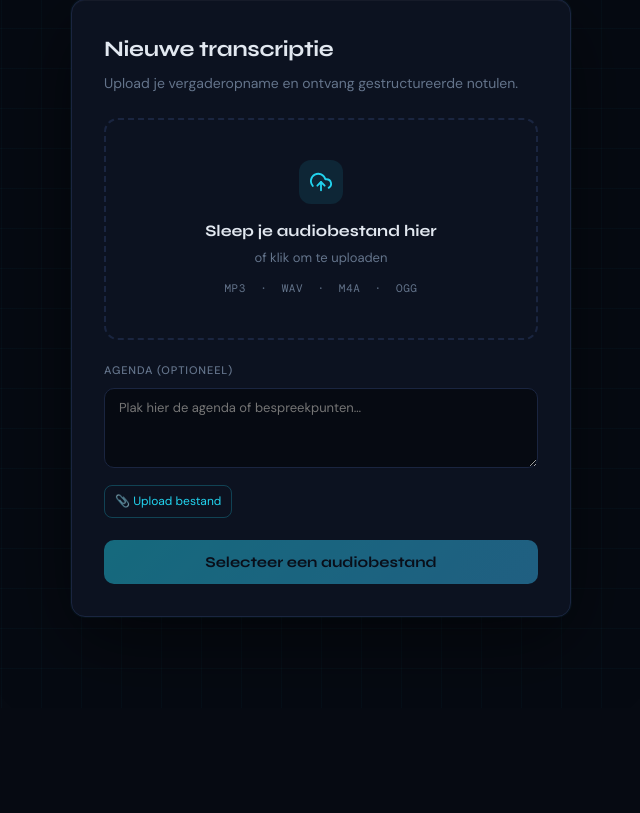
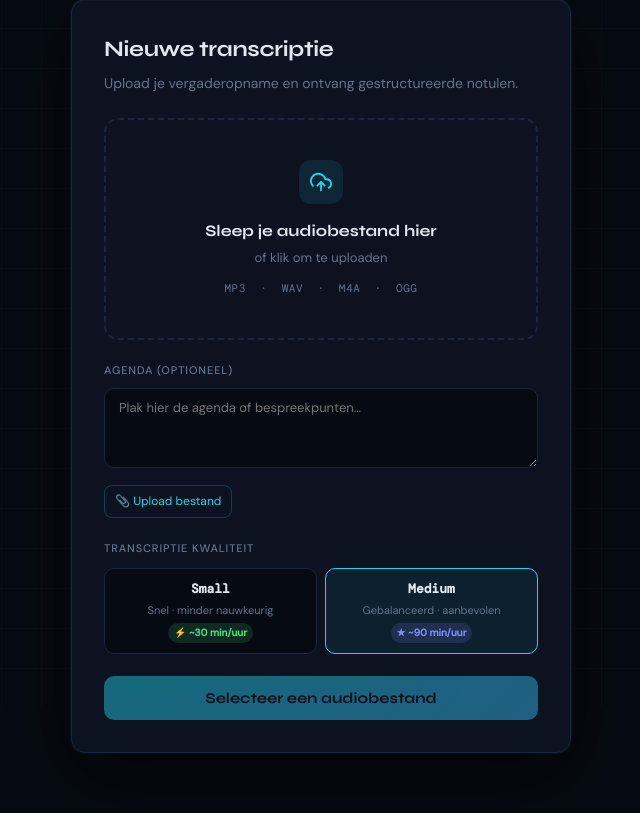
Before and after one commit to bver87/NoteStream, a FastAPI app: template app/templates/upload.html in a window 1280 px wide. Shown: the part 92-905 px from the top of the page, without its empty margins (319-959 px from the left). Before the commit the page ends 709 px from the top, so only its background shows below. Run offline with FastAPI, Linux system fonts and the light colour scheme; the template is opened without the code that fills it, so the values that code supplies are empty; parts of the project's set-up code (start-up, migrations or seed data) failed here and were passed over.

Commit message:
Add toggle to switch between small and large model

```diff
--- a/app/db.py
+++ b/app/db.py
@@ -77,6 +77,7 @@ def init_db() -> None:
                 audio_path    TEXT,      -- stored so retry can re-queue the file
                 agenda        TEXT,
                 text_token    TEXT,      -- random token for the /share/ endpoint
+                model_size    TEXT DEFAULT 'medium',  -- whisper model used for this job
                 created_at    INTEGER NOT NULL,
                 FOREIGN KEY(user_id) REFERENCES users(id)
             );
@@ -92,6 +93,7 @@ def init_db() -> None:
             "audio_path":    "ALTER TABLE jobs ADD COLUMN audio_path    TEXT",
             "agenda":        "ALTER TABLE jobs ADD COLUMN agenda        TEXT",
             "text_token":    "ALTER TABLE jobs ADD COLUMN text_token    TEXT",
+            "model_size":    "ALTER TABLE jobs ADD COLUMN model_size    TEXT DEFAULT 'medium'",
         })
 
         # Indexes — each maps to a common query pattern
--- a/app/main.py
+++ b/app/main.py
@@ -42,6 +42,7 @@ OUTPUT_DIR        = "/app/output"
 TEXT_TTL_SECONDS  = 60 * 60 * 48        # 48 uur
 MAX_WORKERS       = int(os.getenv("MAX_WORKERS", 2))
 SESSION_SECRET    = os.getenv("SESSION_SECRET", "dev-only-change-me")
+MAX_UPLOAD_MB     = int(os.getenv("MAX_UPLOAD_MB", 500))   # 500 MB — covers 2hr recordings
 # ----------------------------------------
 
 os.makedirs(UPLOAD_DIR, exist_ok=True)
@@ -144,10 +145,23 @@ async def upload_audio(
     file: UploadFile = File(...),
     agenda_text: str | None = Form(None),
     agenda_file: UploadFile | None = File(None),
+    model_size: str = Form("medium"),
 ):
     user = get_current_user(request)
     if not user:
         return JSONResponse({"error": "Niet ingelogd"}, status_code=401)
+
+    # Validate model choice
+    if model_size not in ("small", "medium"):
+        model_size = "medium"
+
+    # Validate file size before saving
+    contents = await file.read()
+    if len(contents) > MAX_UPLOAD_MB * 1024 * 1024:
+        return JSONResponse(
+            {"error": f"Bestand te groot. Maximum is {MAX_UPLOAD_MB} MB."},
+            status_code=413,
+        )
 
     file_id   = str(uuid.uuid4())
     created_at = int(time.time())
@@ -156,7 +170,7 @@ async def upload_audio(
     audio_ext  = os.path.splitext(file.filename or "audio.m4a")[1] or ".m4a"
     audio_path = os.path.join(UPLOAD_DIR, f"{file_id}{audio_ext}")
     with open(audio_path, "wb") as f:
-        f.write(await file.read())
+        f.write(contents)
 
     # Save optional agenda file
     agenda_file_path: str | None = None
@@ -174,23 +188,23 @@ async def upload_audio(
             INSERT INTO jobs (
                 id, user_id, status,
                 progress, current_chunk, total_chunks, eta_seconds,
-                agenda, created_at
+                agenda, model_size, created_at
             )
-            VALUES (?, ?, 'processing', 0, 0, 0, NULL, ?, ?)
+            VALUES (?, ?, 'processing', 0, 0, 0, NULL, ?, ?, ?)
             """,
-            (file_id, user["id"], agenda, created_at),
+            (file_id, user["id"], agenda, model_size, created_at),
         )
         conn.commit()
 
     # Submit to thread pool — non-blocking, won't stall other requests
-    executor.submit(process_audio, file_id, audio_path, agenda_file_path)
+    executor.submit(process_audio, file_id, audio_path, agenda_file_path, model_size)
 
     log.info("Job %s queued for user %s", file_id, user["id"])
     return {"file_id": file_id, "status": "processing"}
 
 
 # ---------- Background processing ----------
-def process_audio(file_id: str, audio_path: str, agenda_file_path: str | None) -> None:
+def process_audio(file_id: str, audio_path: str, agenda_file_path: str | None, model_size: str = "medium") -> None:
     start_ts = time.time()
     log.info("▶️  process_audio START  job=%s", file_id)
 
@@ -215,7 +229,7 @@ def process_audio(file_id: str, audio_path: str, agenda_file_path: str | None) -
                 )
                 conn.commit()
 
-        transcript = transcribe_file(audio_path, progress_cb=progress_cb)
+        transcript = transcribe_file(audio_path, progress_cb=progress_cb, model_size=model_size)
 
         with get_conn() as conn:
             row = conn.execute(
--- a/app/templates/upload.html
+++ b/app/templates/upload.html
@@ -245,6 +245,69 @@
     transition: opacity .3s;
   }
 
+  /* ---------- MODEL TOGGLE ---------- */
+  .model-toggle {
+    display: flex;
+    gap: 8px;
+    margin-top: 10px;
+  }
+
+  .model-option {
+    flex: 1;
+    position: relative;
+  }
+
+  .model-option input[type="radio"] {
+    display: none;
+  }
+
+  .model-option label {
+    display: flex;
+    flex-direction: column;
+    align-items: center;
+    gap: 3px;
+    padding: 10px 12px;
+    border-radius: 10px;
+    border: 1px solid var(--border);
+    background: var(--bg);
+    cursor: pointer;
+    transition: border-color .15s, background .15s;
+    text-align: center;
+  }
+
+  .model-option input:checked + label {
+    border-color: var(--accent);
+    background: rgba(34,211,238,.07);
+  }
+
+  .model-option label:hover {
+    border-color: var(--border-hi);
+  }
+
+  .model-name {
+    font-family: var(--font-mono);
+    font-size: 13px;
+    font-weight: 600;
+    color: var(--text);
+  }
+
+  .model-desc {
+    font-size: 11px;
+    color: var(--muted);
+    line-height: 1.4;
+  }
+
+  .model-badge {
+    font-size: 10px;
+    font-weight: 600;
+    padding: 2px 6px;
+    border-radius: 20px;
+    margin-top: 2px;
+  }
+
+  .badge-speed  { background: rgba(74,222,128,.15);  color: var(--ok); }
+  .badge-acc    { background: rgba(129,140,248,.15); color: var(--accent2); }
+
   .error-box {
     display: none;
     margin-top: 16px;
@@ -307,6 +370,27 @@
       <label for="agendaFile">📎 Upload bestand</label>
       <input id="agendaFile" type="file" accept=".docx,.txt" />
       <span id="agendaSelected"></span>
+    </div>
+
+    <!-- MODEL TOGGLE -->
+    <div class="section-label">Transcriptie kwaliteit</div>
+    <div class="model-toggle">
+      <div class="model-option">
+        <input type="radio" name="model_size" id="model-small" value="small">
+        <label for="model-small">
+          <span class="model-name">Small</span>
+          <span class="model-desc">Snel · minder nauwkeurig</span>
+          <span class="model-badge badge-speed">⚡ ~30 min/uur</span>
+        </label>
+      </div>
+      <div class="model-option">
+        <input type="radio" name="model_size" id="model-medium" value="medium" checked>
+        <label for="model-medium">
+          <span class="model-name">Medium</span>
+          <span class="model-desc">Gebalanceerd · aanbevolen</span>
+          <span class="model-badge badge-acc">★ ~90 min/uur</span>
+        </label>
+      </div>
     </div>
 
     <!-- UPLOAD BUTTON -->
@@ -411,6 +495,8 @@
     formData.append("file", file);
     if (agendaText.value.trim())       formData.append("agenda_text", agendaText.value.trim());
     if (agendaFile.files.length > 0)   formData.append("agenda_file", agendaFile.files[0]);
+    const modelSize = document.querySelector('input[name="model_size"]:checked')?.value || "medium";
+    formData.append("model_size", modelSize);
 
     const res  = await fetch("/upload", { method: "POST", body: formData });
     const data = await res.json();
```
Also changed, not shown: app/transcribe.py (+86 -36 lines).
